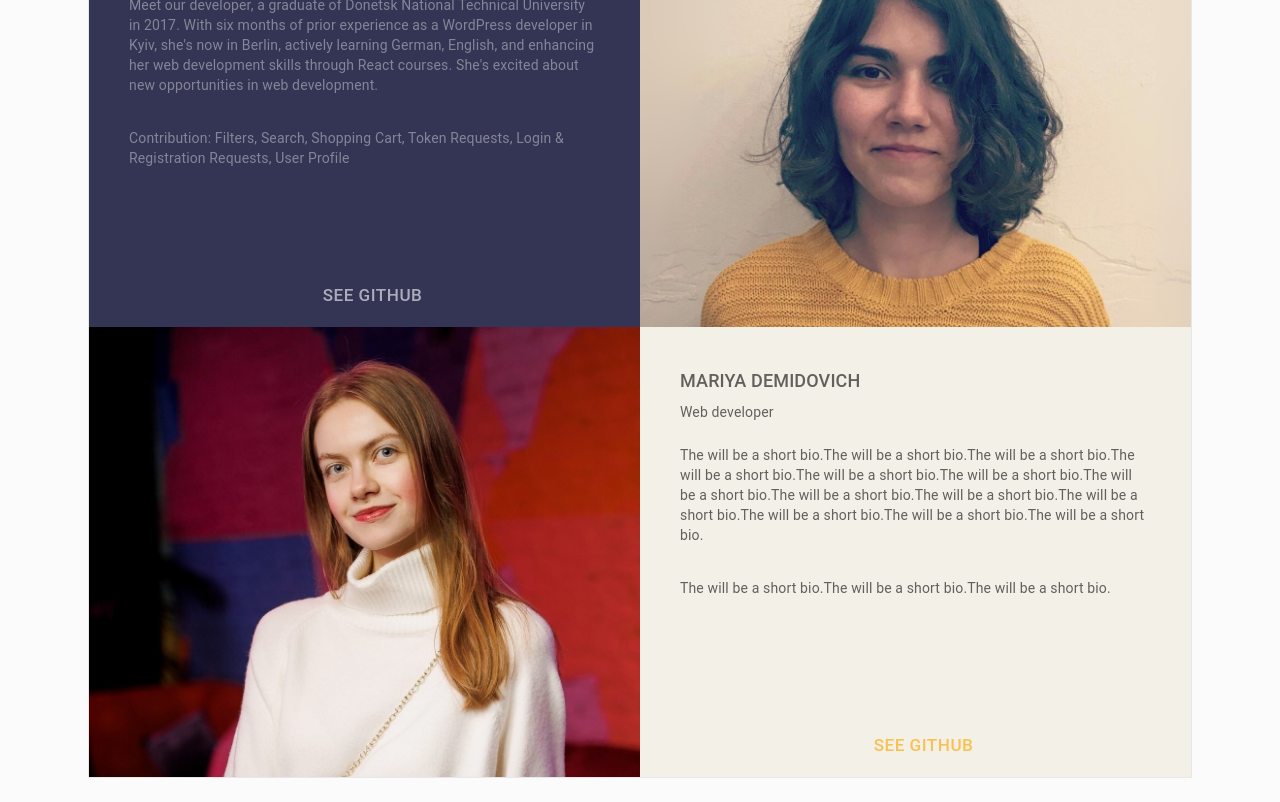
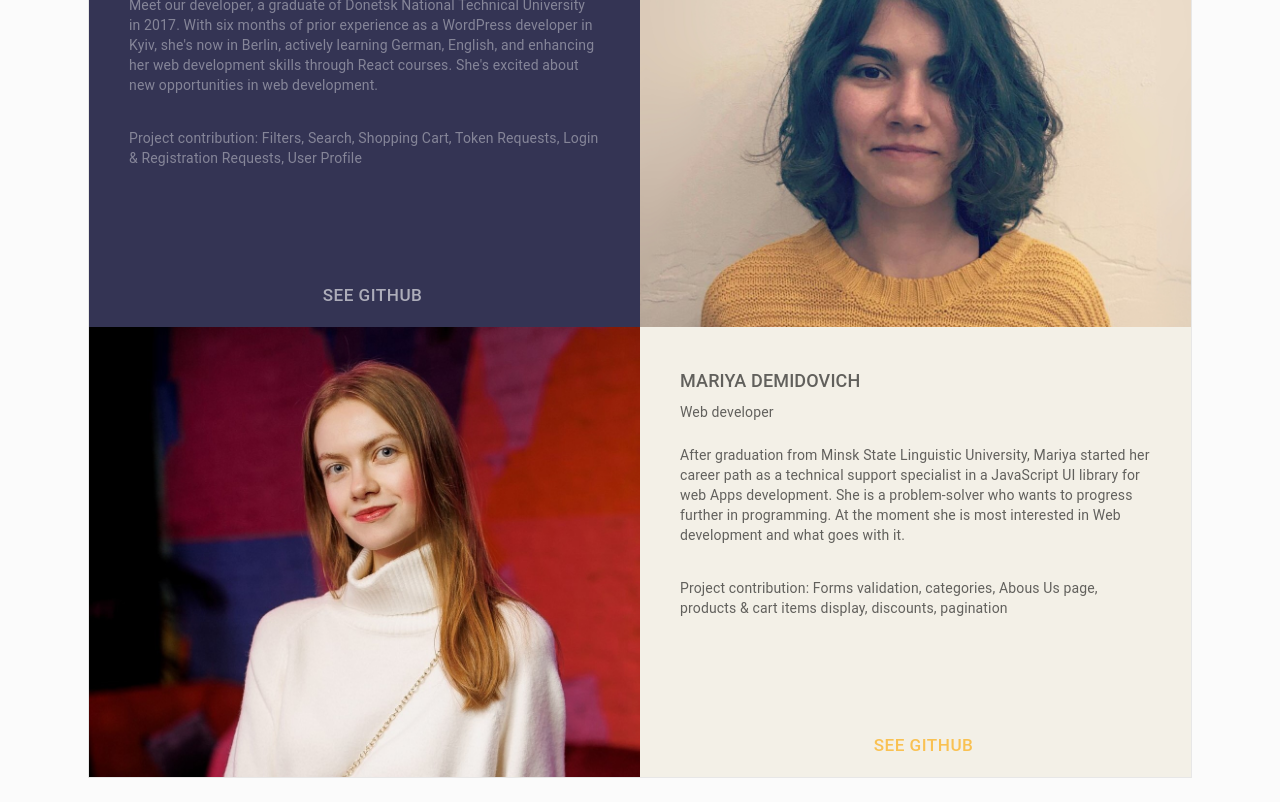
Before and after one commit to JYMTeam/eCommerce-Application, a React (Create React App) app in the folder ecommerce-app/: page /about in a window 1280 px wide. Shown: the part 880-1682 px from the top of the page. Built offline with nearby package versions, Linux system fonts and the light colour scheme; what @commercetools/sdk-client-v2 would draw is missing.

Commit message:
feat: add cards content (EC-145)

```diff
--- a/ecommerce-app/src/components/AboutUsStack/AboutUsStack.tsx
+++ b/ecommerce-app/src/components/AboutUsStack/AboutUsStack.tsx
@@ -6,13 +6,15 @@ import { Theme } from "../Theme";
 import PhotoCardPart from "./PhotoCardPart";
 import ContributionCardPart from "./ContributionCardPart";
 
+const CARDS_BORDER = "1px solid #e7e7e7";
+const CARDS_WIDTH = {
+  sm: "100%",
+};
+
 export default function AboutUsStack() {
   const isMobile = useMediaQuery(Theme.breakpoints.down("md"));
   return (
-    <Stack
-      direction={{ sm: "column" }}
-      sx={{ mb: 2, border: "1px solid #e7e7e7" }}
-    >
+    <Stack direction={{ sm: "column" }} sx={{ mb: 2, border: CARDS_BORDER }}>
       {teamMembersInfo.map((teamInfo, index) => {
         return (
           <Card
@@ -23,10 +25,7 @@ export default function AboutUsStack() {
               borderRadius: 0,
               boxShadow: 0,
               margin: 0,
-              width: {
-                sm: "100%",
-                md: "100%",
-              },
+              width: CARDS_WIDTH,
             }}
           >
             {index % 2 === 0 && !isMobile ? (
--- a/ecommerce-app/src/components/Footer/Footer.tsx
+++ b/ecommerce-app/src/components/Footer/Footer.tsx
@@ -7,15 +7,21 @@ import RSS_School_JS_Logo from "../../assets/rss-school-js.svg";
 export const FOOTER_MIN_HEIGHT = 4;
 const FOOTER_PADDING = "1rem";
 const FOOTER_LOGO_URL = "https://rs.school/js/";
-const FOOTER_JYM_TEAM_URL = `mailto:jymteam2023@gmail.com`;
-// const LOGO_LEFT_PADDING = "3rem";
+const FOOTER_JYM_TEAM_URL = "mailto:jymteam2023@gmail.com";
 const FOOTER_LOGO_WIDTH = "110px";
+const FOOTER_iTEMS_GAP = "1em";
+const FOOTER_LINK_COLOR = "#000000";
+const FOOTER_LINK_TRANSITION = "all 0.3s ease-in";
+const FOOTER_LINK_HOVER = {
+  bgcolor: "transparent",
+  color: "primary.dark",
+};
 
 const footerSx = {
   height: `${FOOTER_MIN_HEIGHT}rem`,
   display: "flex",
   flexWrap: "wrap",
-  gap: "1em",
+  gap: FOOTER_iTEMS_GAP,
   paddingRight: FOOTER_PADDING,
   paddingLeft: FOOTER_PADDING,
   alignItems: "center",
@@ -25,12 +31,9 @@ const footerSx = {
 const footerJYMTeamUrlSx = {
   textDecoration: "none",
   textTransform: "uppercase",
-  color: "#000000",
-  transition: "all 0.3s ease-in",
-  ":hover": {
-    bgcolor: "transparent",
-    color: "primary.dark",
-  },
+  color: FOOTER_LINK_COLOR,
+  transition: FOOTER_LINK_TRANSITION,
+  ":hover": FOOTER_LINK_HOVER,
 };
 
 export default function Footer() {
--- a/ecommerce-app/src/constants/constants.ts
+++ b/ecommerce-app/src/constants/constants.ts
@@ -103,7 +103,7 @@ const teamMembersInfo: ITeamMembersInfo[] = [
     image: "",
     githubLink: "https://github.com/jkhvatova",
     contributionDesc:
-      "The will be a short bio.The will be a short bio.The will be a short bio.",
+      "Project contribution: The will be a short bio.The will be a short bio.The will be a short bio.",
     color: "#f3f0e7",
     textColor: "#00000099",
     buttonColor: "#F9C152",
@@ -115,7 +115,7 @@ const teamMembersInfo: ITeamMembersInfo[] = [
     image: YaraPhoto,
     githubLink: "https://github.com/yaroslavagd",
     contributionDesc:
-      "Contribution: Filters, Search, Shopping Cart, Token Requests, Login & Registration Requests, User Profile",
+      "Project contribution: Filters, Search, Shopping Cart, Token Requests, Login & Registration Requests, User Profile",
     color: "primary.main",
     textColor: "#ffffff66",
     buttonColor: "#ffffff99",
@@ -123,11 +123,11 @@ const teamMembersInfo: ITeamMembersInfo[] = [
   {
     name: "Mariya Demidovich",
     role: "Web developer",
-    bio: "The will be a short bio.The will be a short bio.The will be a short bio.The will be a short bio.The will be a short bio.The will be a short bio.The will be a short bio.The will be a short bio.The will be a short bio.The will be a short bio.The will be a short bio.The will be a short bio.The will be a short bio.",
+    bio: "After graduation from Minsk State Linguistic University, Mariya started her career path as a technical support specialist in a JavaScript UI library for web Apps development. She is a problem-solver who wants to progress further in programming. At the moment she is most interested in Web development and what goes with it.",
     image: MariyaPhoto,
     githubLink: "https://github.com/mariyademy",
     contributionDesc:
-      "The will be a short bio.The will be a short bio.The will be a short bio.",
+      "Project contribution: Forms validation, categories, Abous Us page, products & cart items display, discounts, pagination",
     color: "#f3f0e7",
     textColor: "#00000099",
     buttonColor: "#F9C152",
```
